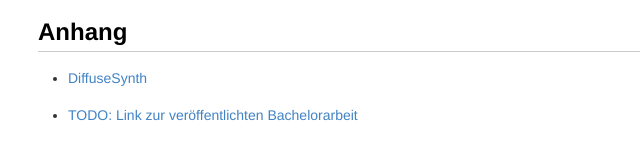
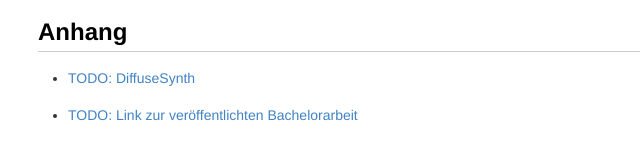
Before and after one commit to suckrowPierre/TtPS.github.io, a plain HTML site: page index.html in a window 1280 px wide. Shown: the part 582-742 px from the top of the page, 0-640 px from the left. Drawn offline with Linux system fonts and the light colour scheme; no server answers.

```diff
--- a/index.html
+++ b/index.html
@@ -87,7 +87,7 @@
 
 <h2>Anhang</h2>
 <ul>
-    <li><a href="https://github.com/suckrowPierre/DiffuseSynth" target="_blank" rel="noreferrer noopener">DiffuseSynth</a></li>
+    <li><a href="#" target="_blank" rel="noreferrer noopener">TODO: DiffuseSynth</a></li>
     <li><a href="#">TODO: Link zur veröffentlichten Bachelorarbeit</a></li>
 </ul>
 
```
